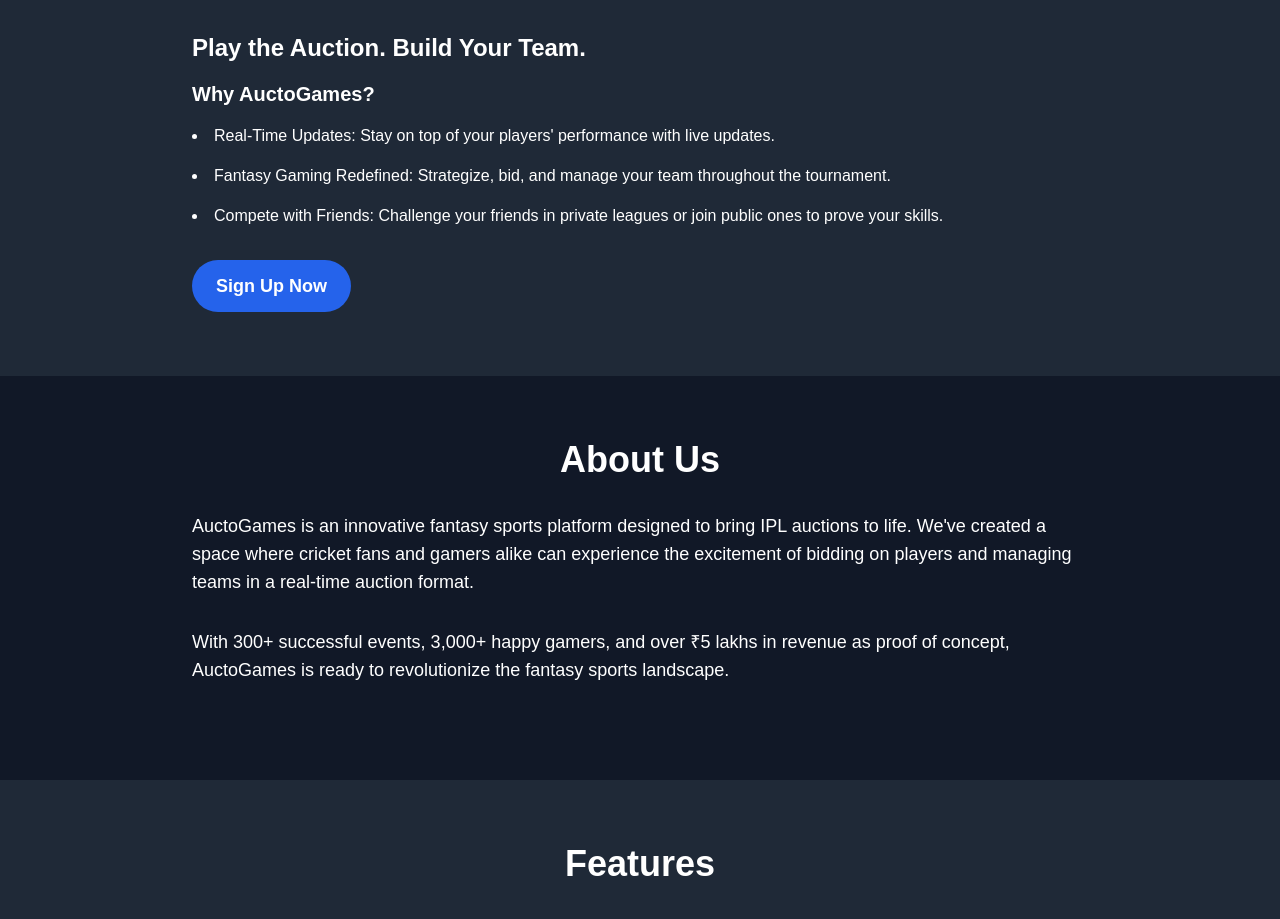
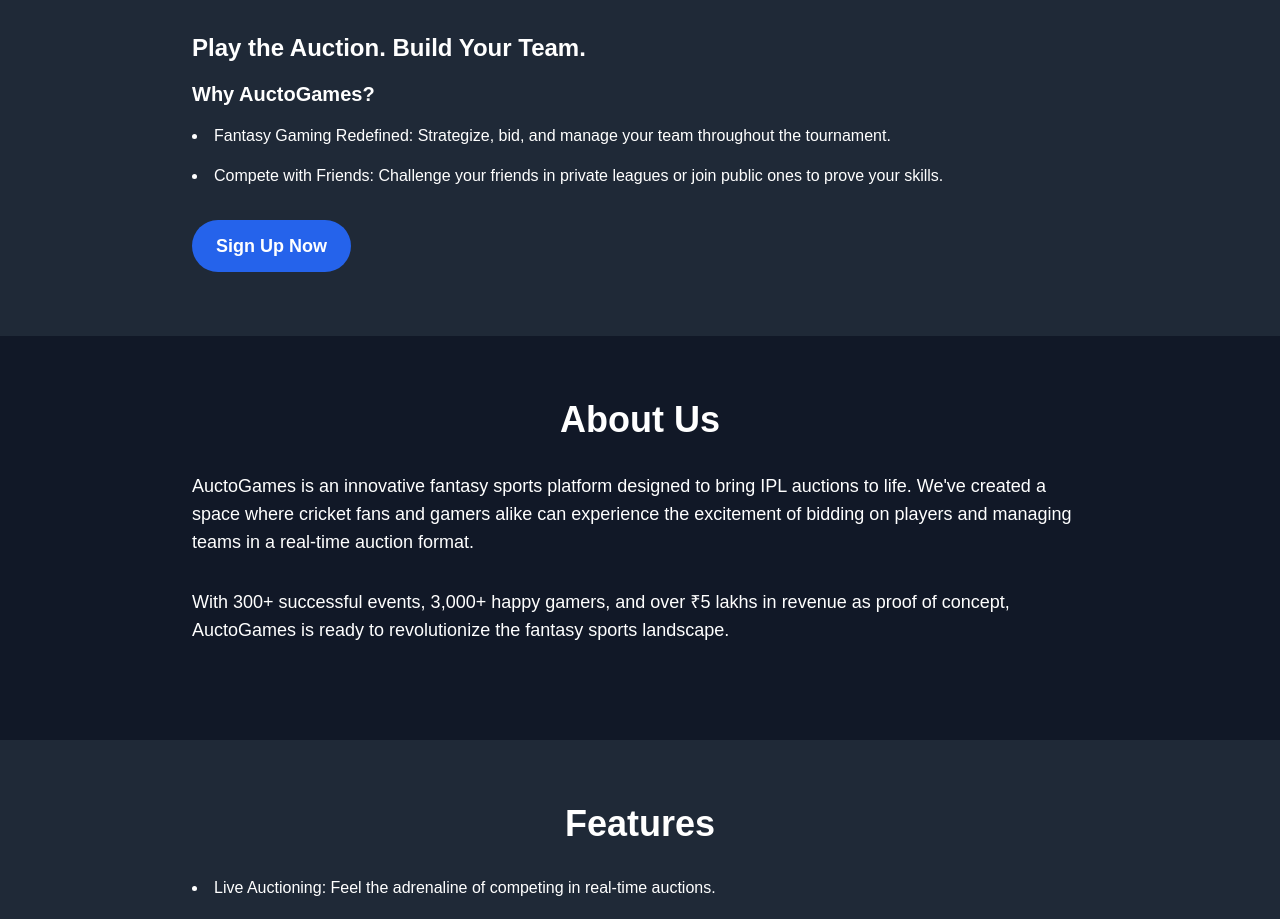
Before and after one commit to GeniusPlums/AuctoGames, a Next.js app: page / in a window 1280 px wide. Shown: the part 1080-1999 px from the top of the page. Built offline with nearby package versions, Linux system fonts and the light colour scheme.

Commit message:
Update page.tsx

```diff
--- a/src/app/page.tsx
+++ b/src/app/page.tsx
@@ -135,7 +135,6 @@
 
           <h4 className="text-xl font-bold mb-4">Why AuctoGames?</h4>
           <ul className="list-disc list-inside space-y-4 mb-8">
-            <li>Real-Time Updates: Stay on top of your players&apos; performance with live updates.</li>
             <li>Fantasy Gaming Redefined: Strategize, bid, and manage your team throughout the tournament.</li>
             <li>Compete with Friends: Challenge your friends in private leagues or join public ones to prove your skills.</li>
           </ul>
```
